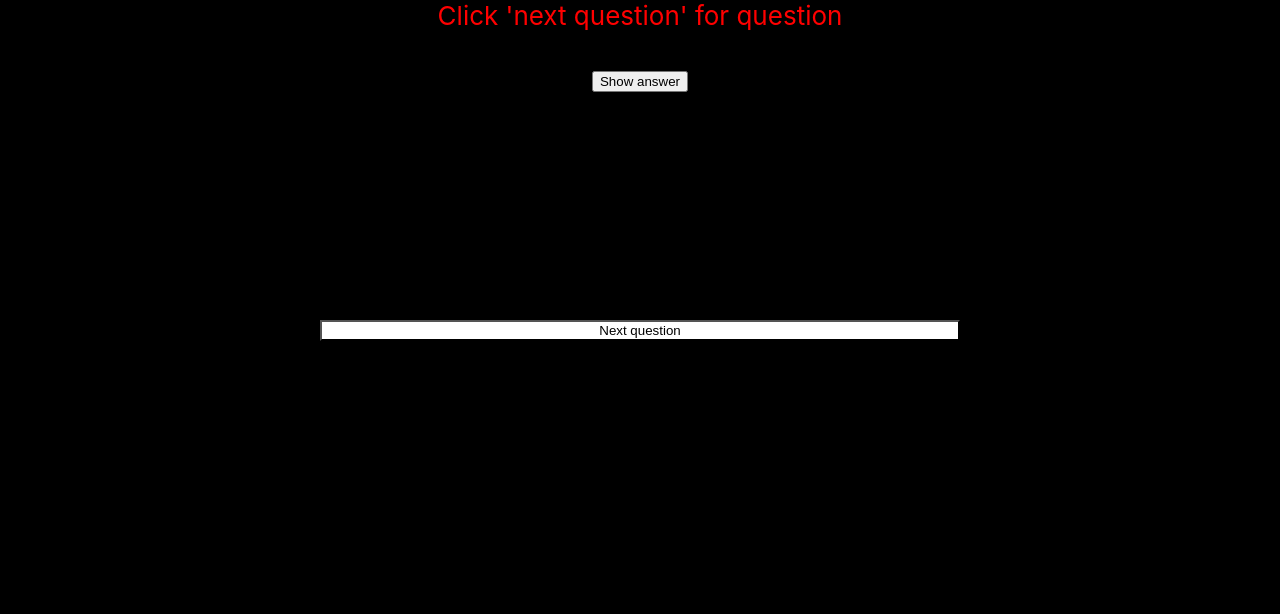
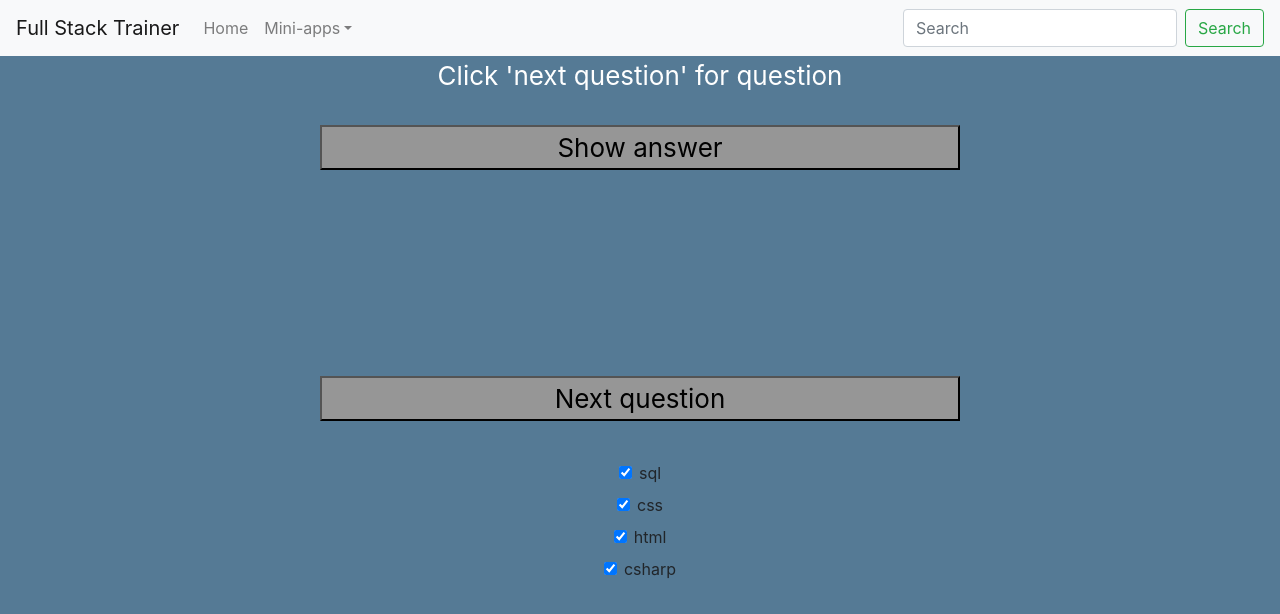
Before and after one commit to GarrettBogert/Full-Stack-Trainer, a React (Create React App) app: page / in a window 1280 px wide. Shown: the top 614 px of the page. Built offline with nearby package versions, Linux system fonts and the light colour scheme.

Commit message:
fixed some typos, added some functionality

```diff
--- a/package.json
+++ b/package.json
@@ -6,7 +6,9 @@
     "@testing-library/jest-dom": "^4.2.4",
     "@testing-library/react": "^9.3.2",
     "@testing-library/user-event": "^7.1.2",
+    "bootstrap": "^4.5.2",
     "react": "^16.13.1",
+    "react-bootstrap": "^1.3.0",
     "react-dom": "^16.13.1",
     "react-scripts": "3.4.3"
   },
--- a/src/App.css
+++ b/src/App.css
@@ -1,6 +1,6 @@
 .App {
   text-align: center;
-  background-color:rgb(0, 0, 0);
+  background-color:#557a95;
   min-height: 100vh;
 }
 
@@ -15,10 +15,17 @@
   }
 }
 
+.categories{
+  padding-top: 40px;
+  display:flex;
+  flex-direction:column-reverse;
+  justify-content:center;
+}
+
 .question{
   position:center;
   width: 40pc;
-  color:red;
+  color:#ffffff;
 }
 
 .qaborder{
@@ -28,7 +35,7 @@
 .answer{
   position:center;
   width: 40pc;
-  color:green;
+  color:#ffffff;
 }
 
 .nextcardbutton{
@@ -36,11 +43,11 @@
   width: 40pc;
   color:rgb(0, 0, 0);
   align-self:top;
-  background-color: #ffffff;
+  background-color: #969696;
 }
 
-.flashcard {
-  background-color: #000000;
+.currentApp {
+  background-color: #557a95;
   border-top:50vh;
   min-height: 40vh;
   display: flex;
@@ -52,7 +59,7 @@
 }
 
 .nextcard {
-  background-color: #000000;
+  background-color: #557a95;
   min-height: 20px;
   display: flex;
   flex-direction: column;
--- a/src/App.js
+++ b/src/App.js
@@ -1,19 +1,18 @@
 import React from 'react';
 import './App.css';
-import * as CSharp from './cSharpQuestions.js';
+import * as Questions from './StaticCards/Questions.js';
+import Checkbox from './Checkbox.js';
+import {Navbar, Nav, NavDropdown, Button, Form, FormControl} from 'react-bootstrap';
+import 'bootstrap/dist/css/bootstrap.min.css';
 
-
-
-
-function ToggleAnswer(props){
+function ToggleAnswer(props) {
   return (
-  <button
+    <button className='nextcardbutton'
       onClick={props.onClick}>
-    {props.isHidden? 'Show answer':'Hide answer'}
+      {props.isHidden ? 'Show answer' : 'Hide answer'}
     </button>
   )
 }
-
 
 function NextQuestion(props) {
   return (
@@ -42,43 +41,108 @@ function Card(props) {
   )
 }
 
+const CATEGORIES = ['csharp', 'html', 'css', 'sql'];
+const APPS = ['Flash cards', 'Multiple choice', 'Recruiter tracking'];
+
 
 
 class App extends React.Component {
   constructor(props) {
     super(props);
     this.state = {
+      categories: CATEGORIES.reduce(
+        (options, option) => ({
+          ...options,
+          [option]: true
+        }),
+        {}
+      ),
       question: "Click 'next question' for question",
       answer: "",
-      answerHidden:true
+      answerHidden: true,
+      currentPage: APPS[0]
     };
   }
 
-  handleToggleAnswerClick(){
+
+  handleToggleAnswerClick() {
     this.setState({
       answerHidden: !this.state.answerHidden
     })
   }
 
+  createCheckbox = (category) => (
+    <Checkbox
+      label={category}
+      isSelected={this.state.categories[category]}
+      onCheckboxChange={this.handleCheckboxChange}
+      key={category}
+    />
+  );
+
+  handleCheckboxChange = changeEvent => {
+    const { name } = changeEvent.target;
+
+    this.setState(prevState => ({
+      categories: {
+        ...prevState.categories,
+        [name]: !prevState.categories[name]
+      }
+    }));
+  };
+
+  renderFlashCardApp(){
+
+  }
+
   render() {
+
     return (
       <div className="App">
-        <header className="flashcard">
+
+<Navbar bg="light" expand="lg">
+  <Navbar.Brand href="#home">Full Stack Trainer</Navbar.Brand>
+  <Navbar.Toggle aria-controls="basic-navbar-nav" />
+  <Navbar.Collapse id="basic-navbar-nav">
+    <Nav className="mr-auto">
+      <Nav.Link href="#home">Home</Nav.Link>
+      <NavDropdown title="Mini-apps" id="basic-nav-dropdown">
+      <NavDropdown.Item href="#action/3.1">Flash cards</NavDropdown.Item>
+        <NavDropdown.Item href="#action/3.2">Multiple choice </NavDropdown.Item>
+        <NavDropdown.Item href="#action/3.3">Recruiter tracking</NavDropdown.Item>
+      </NavDropdown>
+    </Nav>
+    <Form inline>
+      <FormControl type="text" placeholder="Search" className="mr-sm-2" />
+      <Button variant="outline-success">Search</Button>
+    </Form>
+  </Navbar.Collapse>
+</Navbar>
+
+        <header className="currentApp">
           {this.renderCard({ question: this.state.question, answer: this.state.answer, answerHidden: this.state.answerHidden })}
         </header>
         <NextQuestion
           onClick={() => this.handleNextCard()}
         />
+        <div className='categories'>
+          {this.createCheckbox('csharp')}
+          {this.createCheckbox('html')}
+          {this.createCheckbox('css')}
+          {this.createCheckbox('sql')}
         </div>
+      </div>
+
     )
   }
 
   handleNextCard() {
-    let card = CSharp.getRandom();
+    let enabledCategories = Object.entries(this.state.categories).filter(category=>category[1] === true).map(category=>category[0]);
+    let card = Questions.getRandom(enabledCategories);
     this.setState({
       question: card.question,
       answer: card.answer,
-      answerHidden:true
+      answerHidden: true
     })
   }
 
@@ -94,12 +158,4 @@ class App extends React.Component {
   }
 }
 
-
-
-
-
-
-
-
-
 export default App;
--- /dev/null
+++ b/src/Checkbox.js
@@ -0,0 +1,18 @@
+import React from "react";
+
+const Checkbox = ({ label, isSelected, onCheckboxChange }) => (
+  <div className="form-check">
+    <label>
+      <input
+        type="checkbox"
+        name={label}
+        checked={isSelected}
+        onChange={onCheckboxChange}
+        className="form-check-input"
+      />
+      {label}
+    </label>
+  </div>
+);
+
+export default Checkbox;
--- /dev/null
+++ b/src/StaticCards/Questions.js
@@ -0,0 +1,75 @@
+export function getAll(){
+    return [
+            {
+                question: "What does the 'protected' modifier do?",
+                answer: "The 'protected' modifier makes the member accessible only from within it's own class as well as inheriting classes.",
+                category:"csharp"
+            },
+            {
+                question: "What does the 'internal' modifier do?",
+                answer: "The 'internal' modifier makes the member accessible only from within the assembly it belongs to.",
+                category:"csharp"
+            },
+            {
+                question: "What is the difference between a 'for' and a 'foreach' loop?",
+                answer: "A foreach loop will iterate all items in a collection with no guaranteed ordering, while a for loop gives you control of indexing via an indexing variable.",
+                category:"csharp"
+            },
+            {
+                question: "What is .NET?",
+                answer: ".NET is a developer framework/platform for developing different types of applications.",
+                category:"csharp"
+            },
+            {
+                question: "What are some differences between javascript and C#?",
+                answer: "C# is a type-safe language, while javascript is not. Javascript is dynamically-typed, while C# is statically-typed. C# programs are compiled, while javascript is interpreted.",
+                category:"csharp"
+            },
+            {
+                question: "What html tag denotes text where the formatting and indentation will be preserved?",
+                answer: "<pre>",
+                category:"html"
+            },
+            {
+                question: "In css, id selectors start with what character?",
+                answer: "The '#' sign",
+                category:"css"
+            },
+            {
+                question: "In css, class selectors start with what character?",
+                answer: "The '.' character",
+                category:"css"
+            },
+            {
+                question: "In css, how would you write a selector for <p> elements that are descendants of a <div>?",
+                answer: "div p",
+                category:"css"
+            },
+            {
+                question: "In css, how would you write a selector for <span> elements that are direct children of a <div>?",
+                answer: "div > span",
+                category:"css"
+            },
+            {
+                question: "In css, how would you write a selector for <span> elements with an attribute 'alt' that is equal to 'banana'?",
+                answer: "span[alt=banana]",
+                category:"css"
+            },
+            {
+                question: "In SQL, what keyword is used to filter groups from the group by clause?",
+                answer: "HAVING",
+                category:"sql"
+            }
+        ]
+}
+
+export function getRandom(enabledCategories){
+    let allQuestions = getAll();
+    let questionsWeWant = allQuestions.filter(question => enabledCategories.includes(question.category));
+    return getRandomItem(questionsWeWant);
+}
+
+function getRandomItem(array){
+
+    return array[Math.floor(Math.random() * array.length - 1) + 1]
+}
--- a/src/cSharpQuestions.js
+++ /dev/null
@@ -1,33 +0,0 @@
-export function getAll(){
-    return [
-            {
-                "question": "What is the 'protected' modifier do?",
-                "answer": "The 'protected' modifier makes the member accessible only from within it's own class as well as inheriting classes."
-            },
-            {
-                "question": "What is the 'internal' modifier do?",
-                "answer": "The 'internal' modifier makes the member accessible only from within the assembly it belongs to."
-            },
-            {
-                "question": "What is the difference between a 'for' and a 'foreach' loop?",
-                "answer": "A foeach loop will iterate all items in a collection with no guaranteed ordering, while a for loop gives you control of indexing via an indexing variable."
-            },
-            {
-                "question": "What is .NET?",
-                "answer": ".NET is a developer framework/platform for developing different types of applications."
-            },
-            {
-                "question": "What are some differences between javascript and C#?",
-                "answer": "C# is a type-safe language, while javascript is not. Javascript is dynamically-typed, while C# is statically-typed. C# programs are compiled, while javascript is interpreted."
-            }
-        ]
-}
-
-export function getRandom(){
-    let questions = getAll();
-    return getRandomItem(questions);
-}
-
-function getRandomItem(array){
-    return array[Math.floor(Math.random() * array.length - 1) + 1]
-}
```
Also changed, not shown: 2 other files (tests, documents, lock files or other folders). Lines whose indentation alone changed are shown as unchanged.
